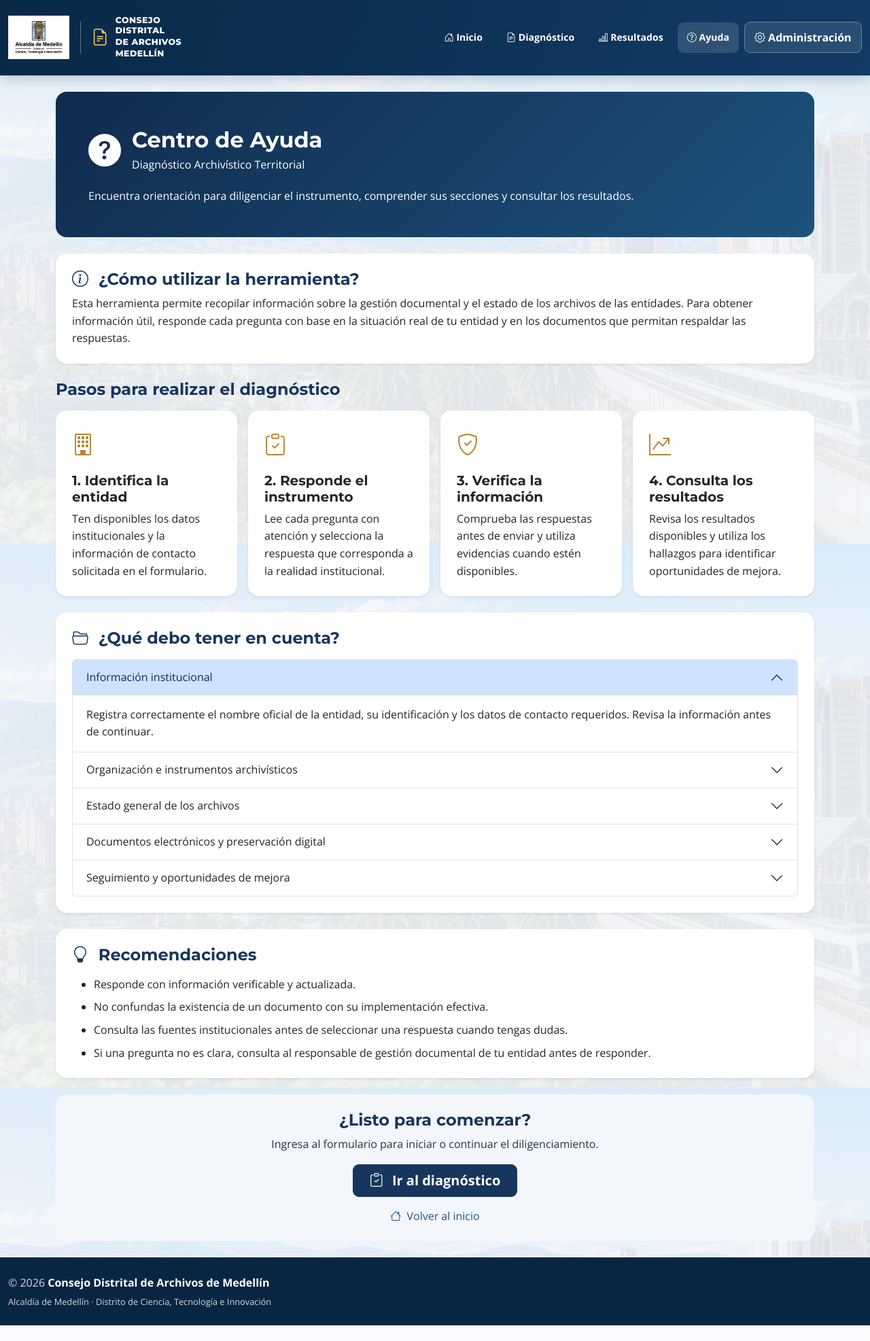
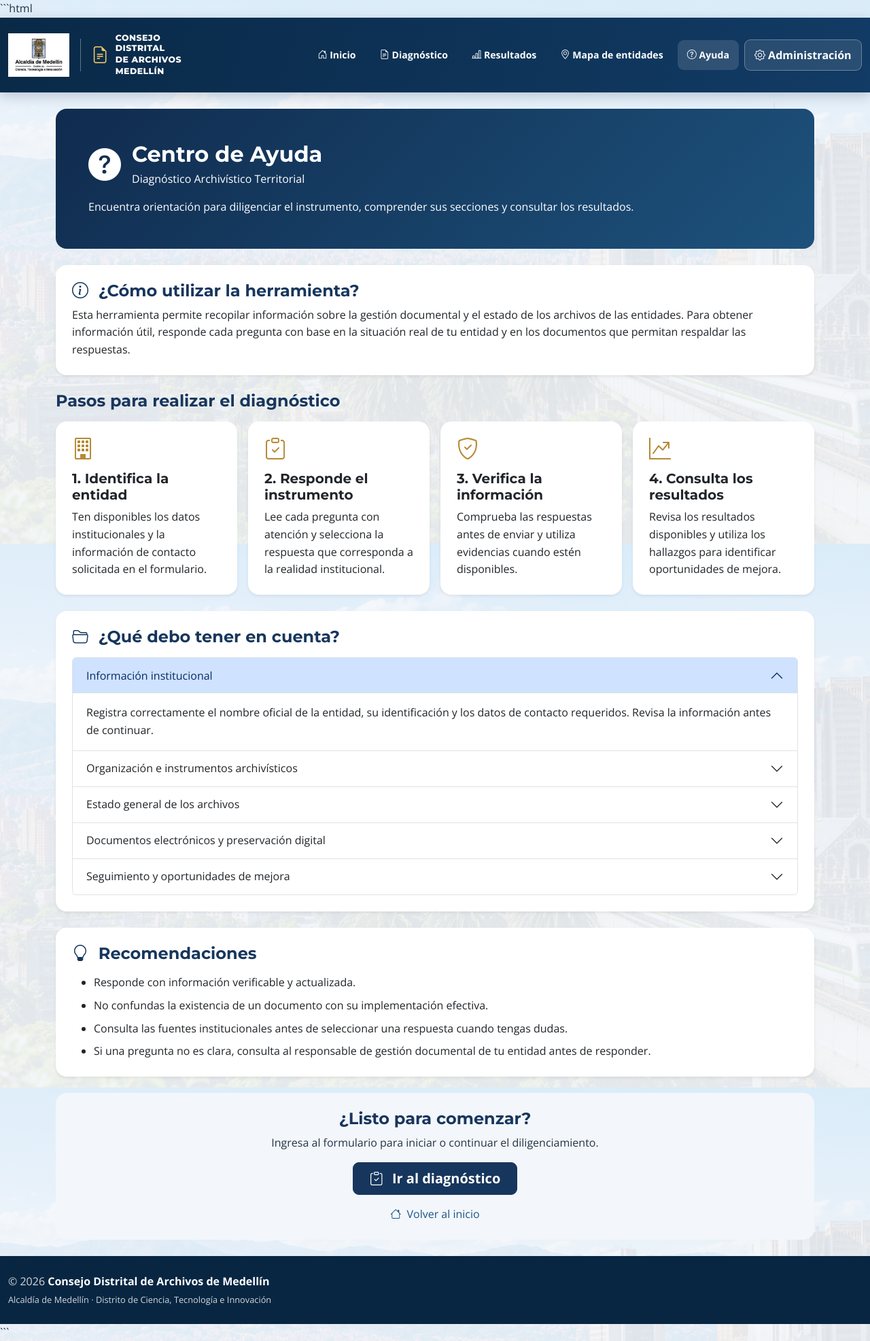
Before and after one commit to juancamilo0808-hash/diagnostico-archivistico-medellin, a Flask app: page /ayuda in a window 1280 px wide. Shown: the whole page at 68% size. Before the commit the page ends 1950 px from the top, so only its background shows below. Run offline with Flask 3, Linux system fonts and the light colour scheme.

Commit message:
Update base.html

````diff
--- a/templates/base.html
+++ b/templates/base.html
@@ -1,3 +1,4 @@
+```html
 <!doctype html>
 <html lang="es">
 <head>
@@ -25,33 +26,65 @@
                         <span class="brand-cda-line">DE ARCHIVOS</span>
                         <span class="brand-cda-line">MEDELLÍN</span>
                     </span>
+                </span>
             </a>
-            <button class="navbar-toggler" type="button" data-bs-toggle="collapse" data-bs-target="#cdaMenu" aria-controls="cdaMenu" aria-expanded="false" aria-label="Abrir menú"><span class="navbar-toggler-icon"></span></button>
+
+            <button class="navbar-toggler" type="button" data-bs-toggle="collapse" data-bs-target="#cdaMenu" aria-controls="cdaMenu" aria-expanded="false" aria-label="Abrir menú">
+                <span class="navbar-toggler-icon"></span>
+            </button>
+
             <div class="collapse navbar-collapse" id="cdaMenu">
                 <div class="navbar-nav ms-auto align-items-lg-center gap-lg-2">
-                    <a class="nav-link {% if request.endpoint == 'index' %}active{% endif %}" href="{{ url_for('index') }}"><i class="bi bi-house-door"></i> Inicio</a>
-                    <a class="nav-link {% if request.endpoint == 'censo' %}active{% endif %}" href="{{ url_for('censo') }}"><i class="bi bi-file-earmark-text"></i> Diagnóstico</a>
-                    <a class="nav-link {% if request.endpoint in ['resultado', 'admin'] %}active{% endif %}" href="{{ url_for('admin') }}"><i class="bi bi-bar-chart-line"></i> Resultados</a>
-                    <a class="nav-link {% if request.endpoint == 'ayuda' %}active{% endif %}"
-   href="{{ url_for('ayuda') }}">
+
+                    <a class="nav-link {% if request.endpoint == 'index' %}active{% endif %}" href="{{ url_for('index') }}">
+                        <i class="bi bi-house-door"></i> Inicio
+                    </a>
+
+                    <a class="nav-link {% if request.endpoint == 'censo' %}active{% endif %}" href="{{ url_for('censo') }}">
+                        <i class="bi bi-file-earmark-text"></i> Diagnóstico
+                    </a>
+
+                    <a class="nav-link {% if request.endpoint in ['resultado', 'admin'] %}active{% endif %}" href="{{ url_for('admin') }}">
+                        <i class="bi bi-bar-chart-line"></i> Resultados
+                    </a>
+
+                    <a class="nav-link {% if request.endpoint == 'mapa_entidades' %}active{% endif %}" href="{{ url_for('mapa_entidades') }}">
+                        <i class="bi bi-geo-alt"></i> Mapa de entidades
+                    </a>
+
+                    <a class="nav-link {% if request.endpoint == 'ayuda' %}active{% endif %}" href="{{ url_for('ayuda') }}">
                         <i class="bi bi-question-circle"></i> Ayuda
                     </a>
-                    <a class="btn btn-nav" href="{{ url_for('admin') }}"><i class="bi bi-gear"></i> Administración</a>
+
+                    <a class="btn btn-nav" href="{{ url_for('admin') }}">
+                        <i class="bi bi-gear"></i> Administración
+                    </a>
+
                 </div>
             </div>
         </div>
     </nav>
+
     {% with messages=get_flashed_messages(with_categories=true) %}
         {% for cat,msg in messages %}
-        <div class="container mt-3 position-relative" style="z-index:20"><div class="alert alert-{{ cat }} shadow-sm">{{ msg }}</div></div>
+        <div class="container mt-3 position-relative" style="z-index:20">
+            <div class="alert alert-{{ cat }} shadow-sm">{{ msg }}</div>
+        </div>
         {% endfor %}
     {% endwith %}
+
     <main>{% block content %}{% endblock %}</main>
+
     <footer class="cda-footer">
         <div class="container-fluid cda-footer-inner">
-            <div>© 2026 <strong>Consejo Distrital de Archivos de Medellín</strong><p>Alcaldía de Medellín · Distrito de Ciencia, Tecnología e Innovación</p></div>
+            <div>
+                © 2026 <strong>Consejo Distrital de Archivos de Medellín</strong>
+                <p>Alcaldía de Medellín · Distrito de Ciencia, Tecnología e Innovación</p>
+            </div>
         </div>
     </footer>
+
     <script src="https://cdn.jsdelivr.net/npm/bootstrap@5.3.3/dist/js/bootstrap.bundle.min.js"></script>
 </body>
 </html>
+```
````
Lines whose indentation alone changed are shown as unchanged.
